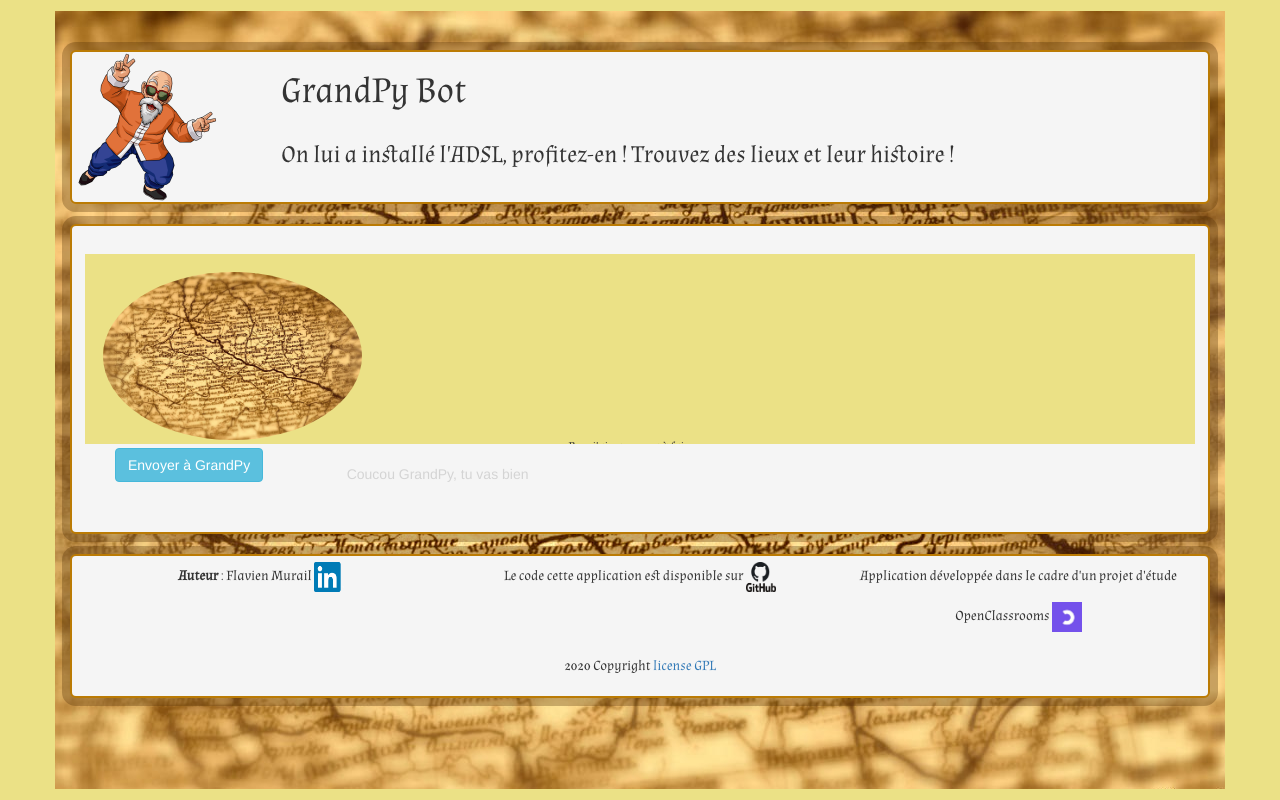
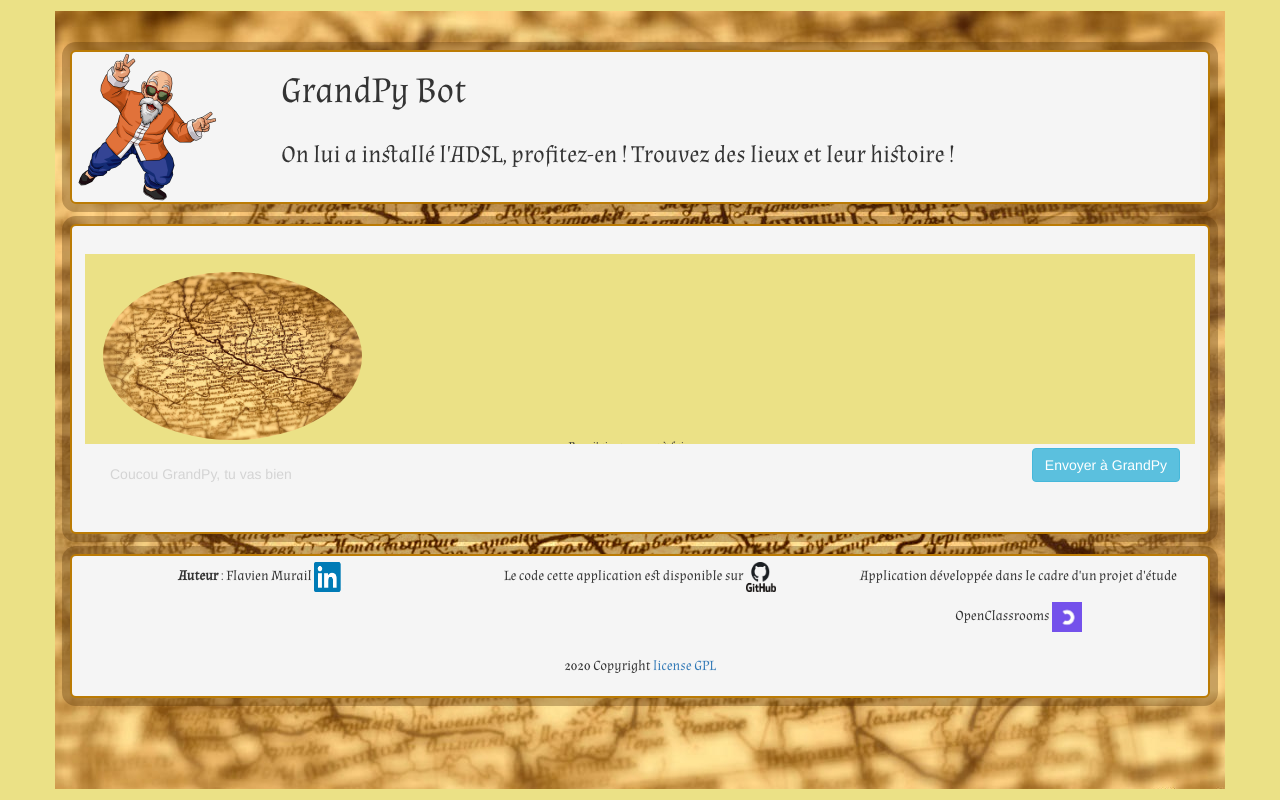
Before and after one commit to Nastyflav/GrandPapyBot_heroku_vers, a Flask app: page / in a window 1280 px wide. Run offline with Flask 2, Linux system fonts and the light colour scheme; some libraries are stand-ins or nearby versions.

Commit message:
Keep on working on the frontend

```diff
--- a/gpb_app/static/css/styles.css
+++ b/gpb_app/static/css/styles.css
@@ -40,15 +40,19 @@ header {
     padding: 2em;
 }
 
-.message-area{
+.message-area {
     background:whitesmoke;
 }
 
-.frame{                     /*Chatbox background*/
+.frame {                     /*Chatbox background*/
     background:#ebe186;
     height: 250px;
     overflow:hidden;
     padding: 0;
+}
+
+.send-button {
+
 }
 
 h1, h3 {
--- a/gpb_app/templates/index.html
+++ b/gpb_app/templates/index.html
@@ -30,12 +30,12 @@
                     <div class="col-md-12 frame">
                         <ul></ul>
                         <div class="message-area">
-                            <div class="col-md-8">
+                            <div class="col-md-12">
                                 <div class="text text-r" style="background:whitesmoke !important"></div>
                                     <input class="mytext" placeholder="{{ config.TEXT_AREA }}"/>
-                            <div class="col-md-4">
+                            </div>
+                            <div class="col-md-2 send-button">
                             <button type="button" class="btn btn-info">Envoyer à GrandPy</button></div>
-                            </div>
                         </div>
                     </div>
                 </div>
```
